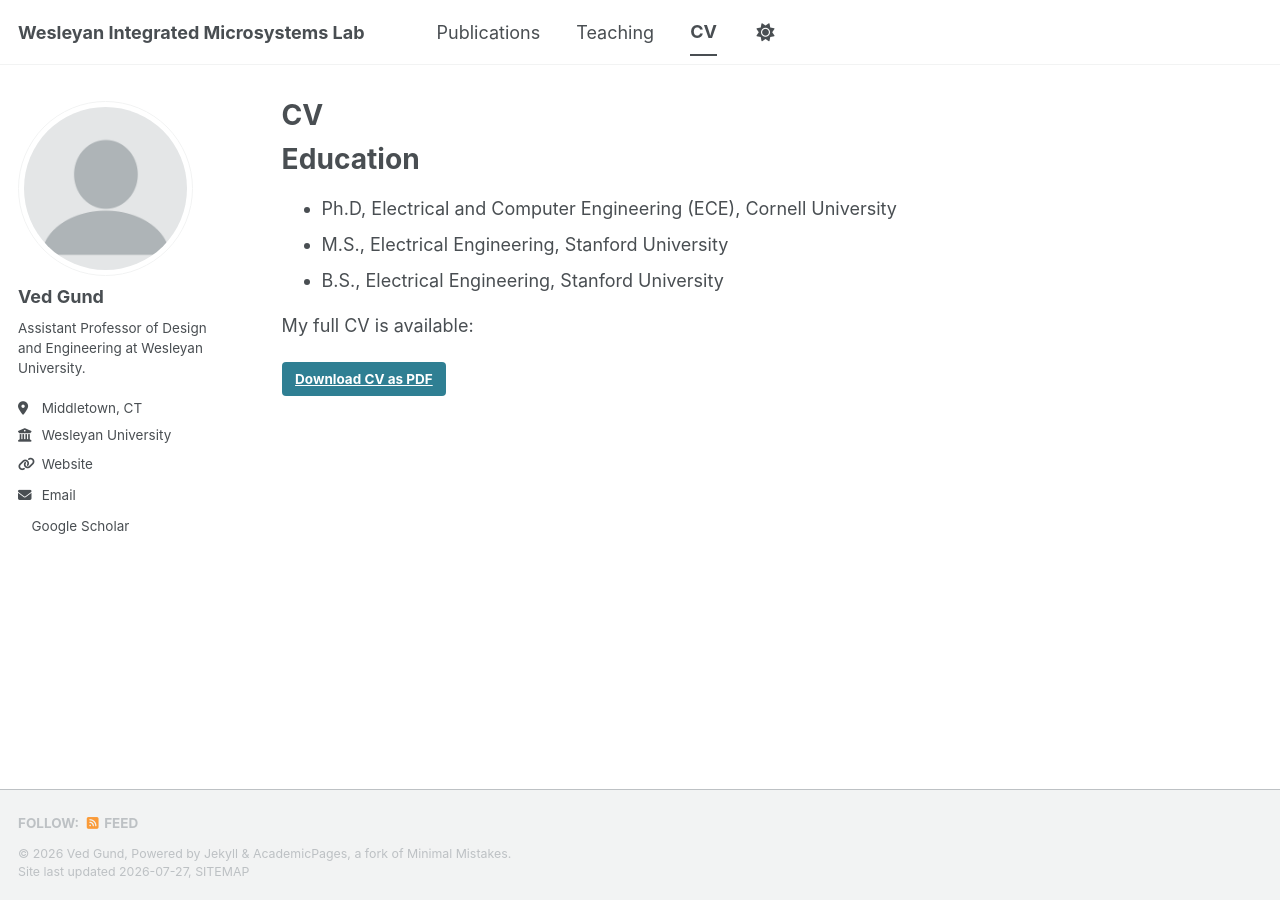
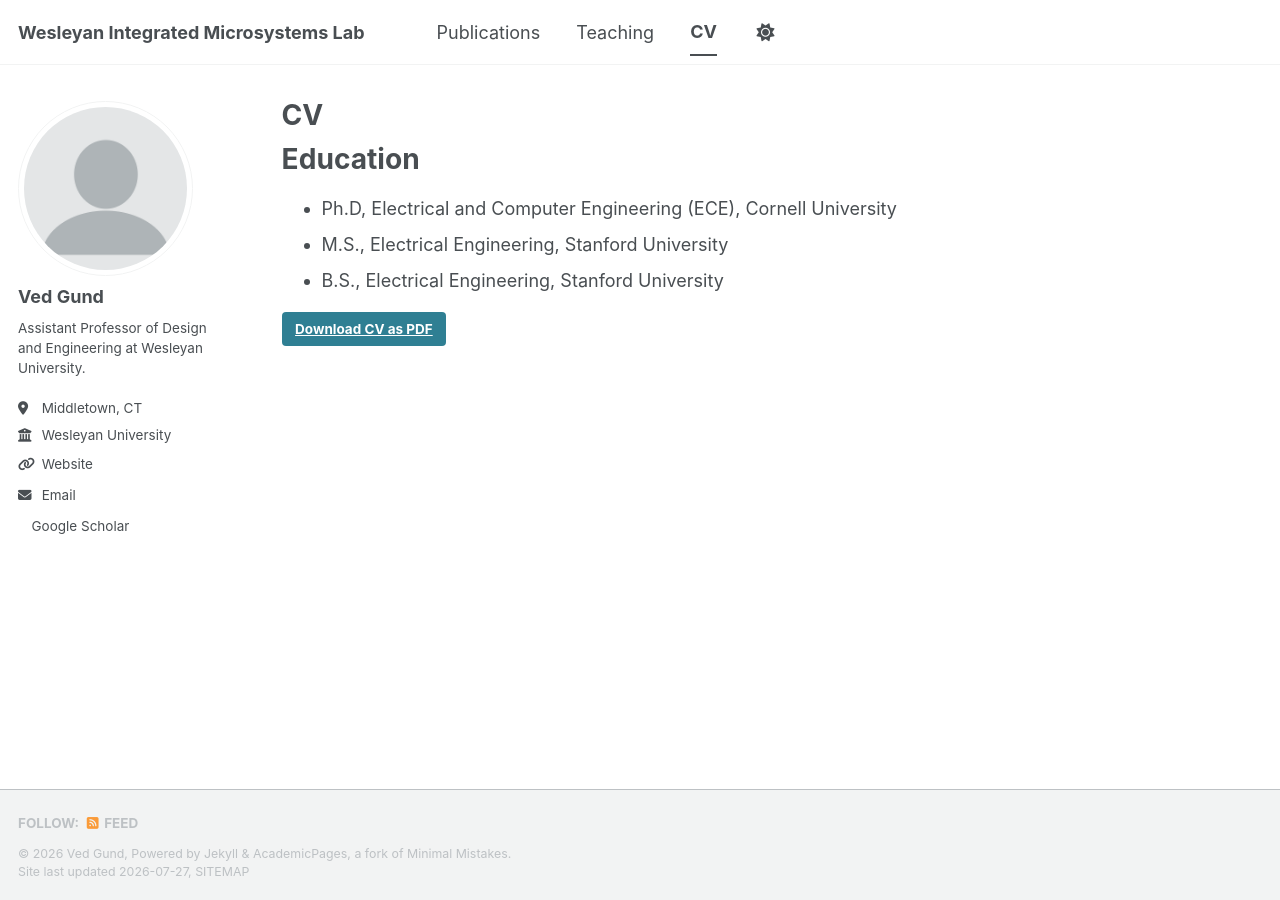
Before and after one commit to wes-ims/wes-ims.github.io, a Jekyll site: the page built from _pages/cv.md, in a window 1280 px wide. Built offline with Jekyll 4.4.1, drawn with Linux system fonts in a browser that asks for light colours; a style sheet for code colours, icons or effects is not loaded.

Commit message:
Update cv.md

```diff
--- a/_pages/cv.md
+++ b/_pages/cv.md
@@ -15,7 +15,6 @@ Education
 * M.S., Electrical Engineering, Stanford University
 * B.S., Electrical Engineering, Stanford University
 
-My full CV is available:
 
 <div class="cv-download-links">
   <a href="{{ base_path }}/files/VedGund2026.pdf" class="btn btn--primary">Download CV as PDF</a>
```
